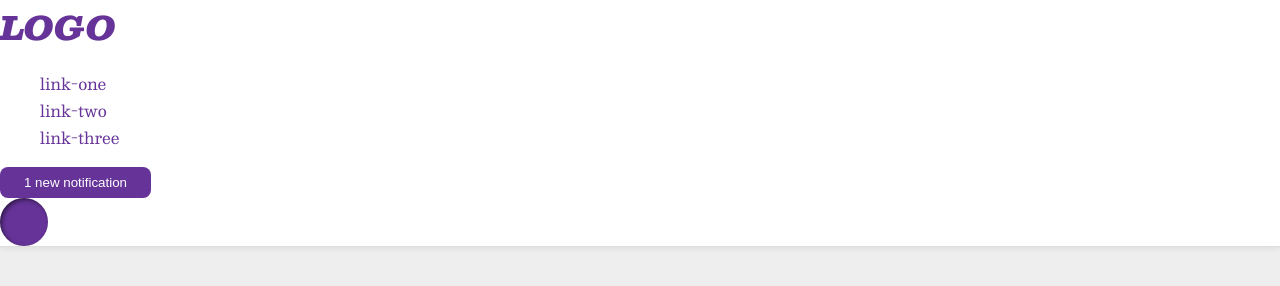
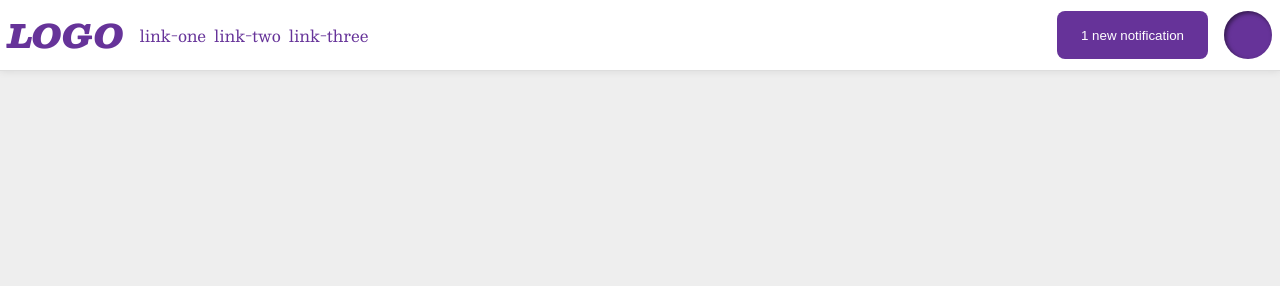
Before and after one commit to TheQueCode/OdinMiscellaneous, a plain HTML site: page Odinreview/Flexbox/03-flex-header-2/index.html in a window 1280 px wide. Drawn offline with nearby package versions, Linux system fonts and the light colour scheme.

Commit message:
Add CSS - flex 3 solved

```diff
--- a/Odinreview/Flexbox/03-flex-header-2/css/style.css
+++ b/Odinreview/Flexbox/03-flex-header-2/css/style.css
@@ -1,6 +1,12 @@
 /* this is some magical font-importing.
 you'll learn about it later. */
 @import url('https://fonts.googleapis.com/css2?family=Besley:ital,wght@0,400;1,900&display=swap');
+
+* {
+  padding: 0px;
+  margin: 0px;
+  box-sizing: border-box;
+}
 
 body {
   margin: 0;
@@ -12,6 +18,9 @@ body {
   background: white;
   border-bottom: 1px solid #ddd;
   box-shadow: 0 0 8px rgba(0, 0, 0, .1);
+  display: flex;
+  justify-content: space-between;
+  align-items: center;
 }
 
 .profile-image {
@@ -45,4 +54,14 @@ a {
 
 ul {
   list-style-type: none;
+  display:flex;
+  align-items: center;
+  gap: 8px;
 }
+
+.right-side-container,
+.left-side-container {
+  display: flex;
+  margin: 8px;
+  gap: 16px;
+}
--- a/Odinreview/Flexbox/03-flex-header-2/index.html
+++ b/Odinreview/Flexbox/03-flex-header-2/index.html
@@ -20,7 +20,7 @@
         </ul>
       </div>
       <div class="right-side-container">
-        <button class="notifications">
+        <button class="notifications" type="button">
           1 new notification
         </button>
         <div class="profile-image"></div>
```
